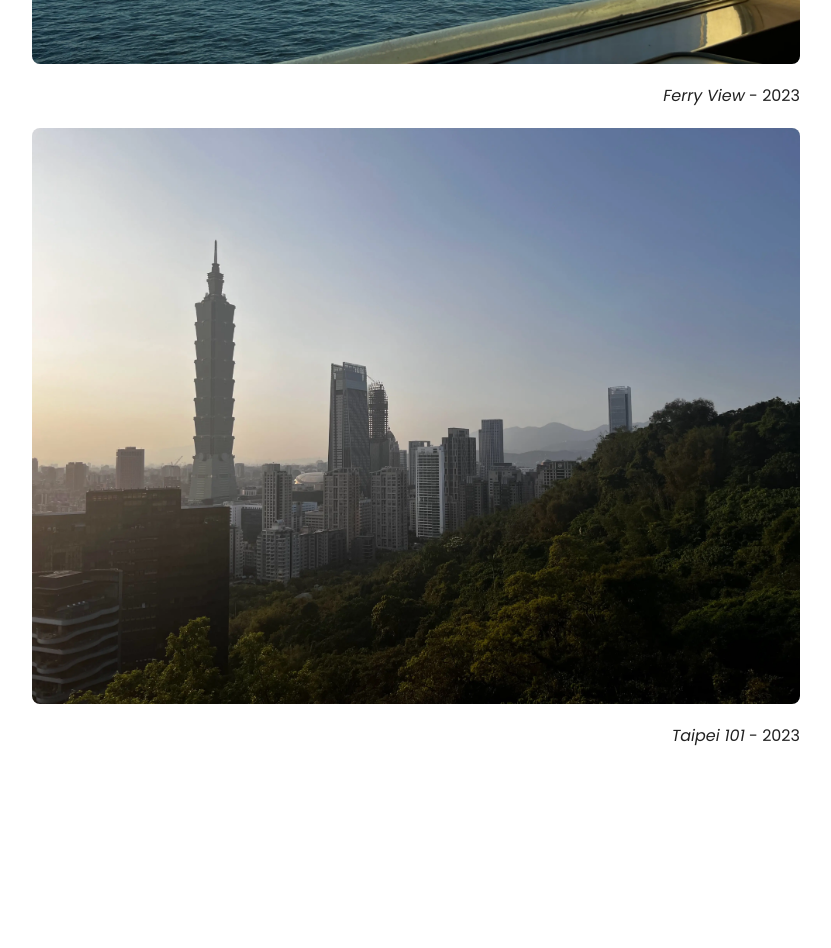
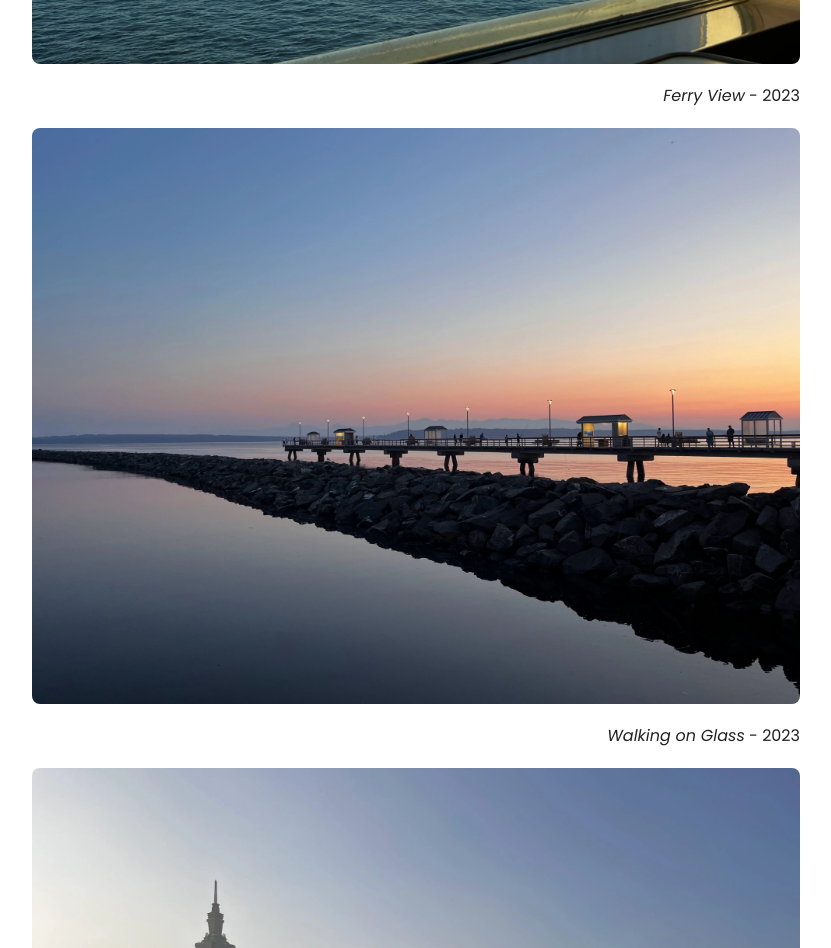
Before and after one commit to jinevang/personal-site, a React (Create React App) app: page /photos in a window 1280 px wide. Shown: the part 3180-4128 px from the top of the page, without its empty margins (238-1069 px from the left). Before the commit the page ends 4008 px from the top, so only its background shows below. Built offline with nearby package versions, Linux system fonts and the light colour scheme.

Commit message:
add another image

```diff
--- a/src/pages/PhotosPage.tsx
+++ b/src/pages/PhotosPage.tsx
@@ -72,6 +72,8 @@ const PhotosPage = () => {
       <label><i>Quiet Venetian Path</i> - 2024</label>
       <img src={require('../assets/ferry_view.webp')} loading='lazy' width={'100%'} alt='A view of Seattle from the ferry'></img>
       <label><i>Ferry View</i> - 2023</label>
+      <img src={require('../assets/waterfront.webp')} loading='lazy' width={'100%'} alt='A view of Taipei 101 from Elephant Mountain'></img>
+      <label><i>Walking on Glass</i> - 2023</label>
       <img src={require('../assets/taipei_101_landscape.webp')} loading='lazy' width={'100%'} alt='A view of Taipei 101 from Elephant Mountain'></img>
       <label><i>Taipei 101</i> - 2023</label>
 
```
Also changed, not shown: src/assets/waterfront.webp (added).
